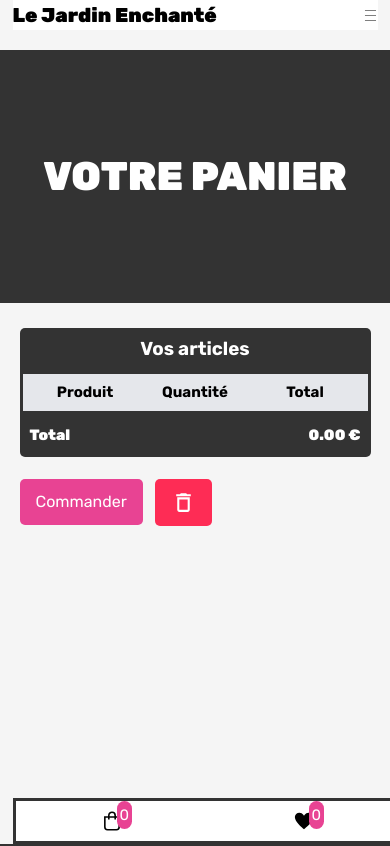
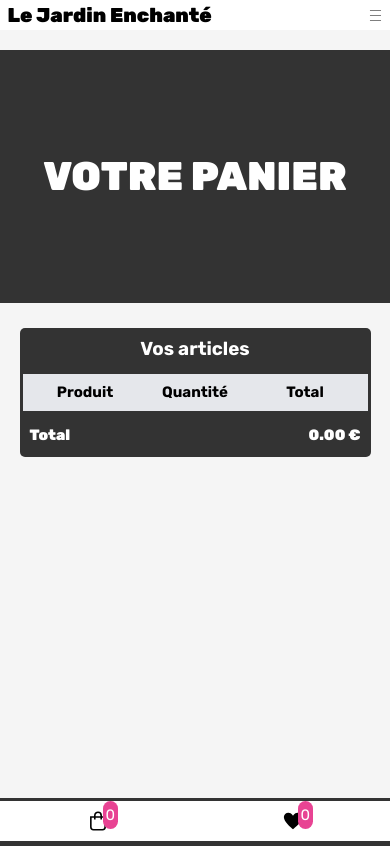
Before and after one commit to Teko13/jardin_enchante, a Next.js app: page /cart in a window 390 px wide. Shown: the top 846 px of the page. Built offline with nearby package versions, Linux system fonts and the light colour scheme.

Commit message:
remove cart btn if is empty and correct bottom bar position in mobile view

```diff
--- a/app/(globals)/Header.jsx
+++ b/app/(globals)/Header.jsx
@@ -14,7 +14,7 @@ function Header() {
   }, [])
 
   return (
-    <nav className='w-full px-5 lg:px-0 z-[99] fixed top-0 left-0 right-0'>
+    <nav className='w-full px-0 z-[99] fixed top-0 left-0 right-0'>
       {windowWidth > 768 ? <LgHeader /> : <MobilHeader />}
       <AdminNavbar />
     </nav>
@@ -57,7 +57,7 @@ const MobilHeader = () => {
   const [menu, toggleMenu] = useState(false);
   return (
     <>
-      <div className="flex items-center justify-between w-full bg-white">
+      <div className="flex items-center justify-between px-3 w-full bg-white">
         <Link href="/">
             <h1 className='text-[2rem] font-black'>
           Le Jardin Enchanté
@@ -83,7 +83,7 @@ const MobilHeader = () => {
           </li>
         </ul>
       )}
-      <div className='bottom-0 grid grid-cols-2 w-full fixed bg-white border-black border-solid border-[3px]'>
+      <div className='bottom-0 grid grid-cols-2 w-full fixed bg-white border-black border-solid border-[3px] border-x-0'>
         <div className="flex justify-center py-[1rem] w-full">
           <Cart />
         </div>
--- a/app/cart/CartTable.jsx
+++ b/app/cart/CartTable.jsx
@@ -57,12 +57,16 @@ export default function CartTable() {
           </tr>
         </tfoot>
       </table>
-        <div className='flex items-center gap-5'>
+        {
+          (items.length > 0) && (
+            <div className='flex items-center gap-5'>
           <Link className={`${styles.btnPrimary} w-fit my-9`} href={`${origin}/checkout`} >Commander</Link>
           <button title='Vider le panier' className={`${styles.btnWarning}`} onClick={() => {clearCart()}} >
             <MdOutlineDeleteOutline className='text-[2.5rem]' />
           </button>
         </div>
+          )
+        }
     </div>
   );
 }
--- a/package.json
+++ b/package.json
@@ -7,7 +7,7 @@
     "build": "next build",
     "start": "next start",
     "lint": "next lint",
-    "vercel-build": "prisma generate && prisma migrate deploy && next build"
+    "vercel-build": "next build"
   },
   "dependencies": {
     "@prisma/client": "^5.13.0",
```
